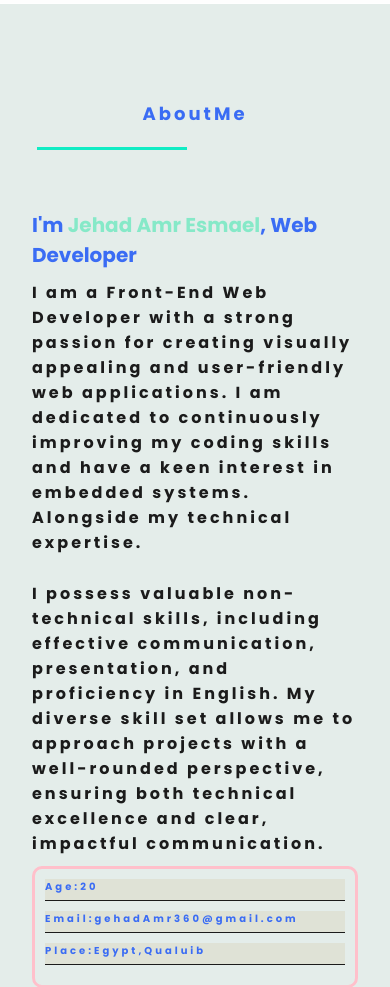
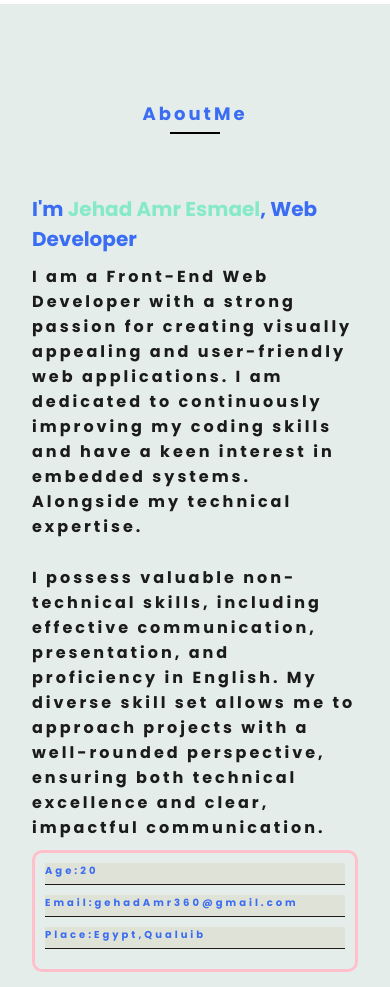
Before and after one commit to gehadamr/portfolio, a plain HTML site: page index.html in a window 390 px wide. Shown: the part 840-1827 px from the top of the page. Drawn offline with Linux system fonts and the light colour scheme; a web font is replaced by a local one.

Commit message:
Update gehad.css

```diff
--- a/gehad.css
+++ b/gehad.css
@@ -468,21 +468,29 @@ margin-left: 50px;
     .Portfolio h2,
     .contact h2 {
         font-size: 18px;
+        text-align: center; /* Center align the title */
+        margin-bottom: 5px; /* Add some space below the title */
     }
+
     .about h2 i,
     .Skills h2 i,
     .Portfolio h2 i,
-    .contact h2 i{
+    .contact h2 i {
         font-size: 18px;
-       padding-top:10px;
+        padding-top: 10px;
     }
+
     .about hr,
     .Skills hr,
     .Portfolio hr,
-    .contact hr{
-        font-size: 1x;
-        margin :5px;
+    .contact hr {
+        width: 50px;
+        height: 2px; /* Set height for hr */
+        background-color: #000; /* Set the color of the hr */
+        border: none; /* Remove default border */
+        margin: 5px auto; /* Center the hr and add margin */
     }
+
     .about .content {
         grid-template-columns: 1fr;
         font-size: 10px;
```
